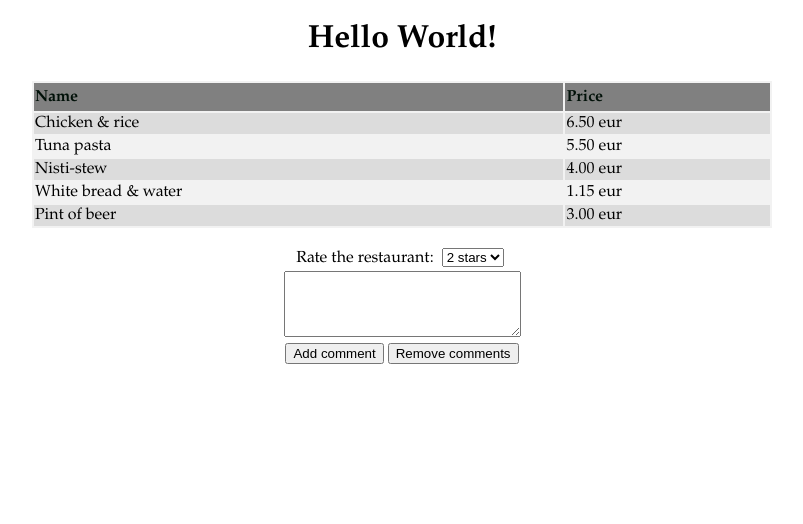
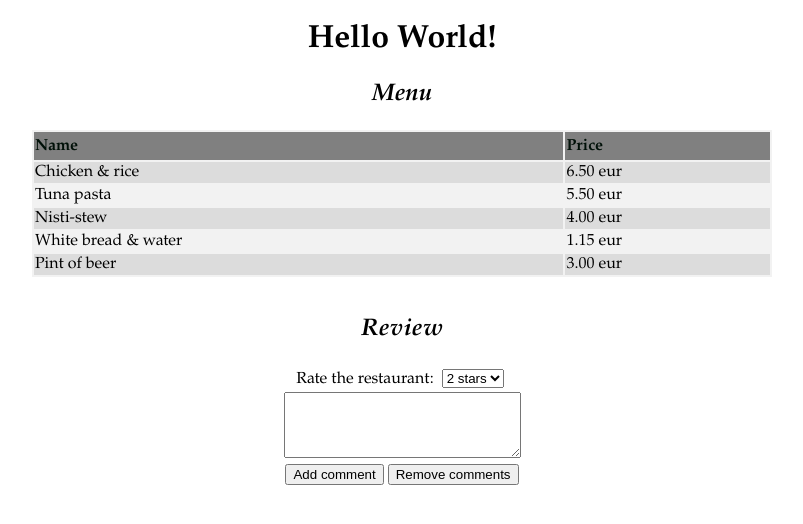
Before and after one commit to Lagipp/WebApplications-week2, a website built with Parcel: page index.html in a window 1280 px wide. Shown: the whole page, without its empty margins (238-1041 px from the left). Built offline with nearby package versions, Linux system fonts and the light colour scheme.

Commit message:
added missing headers

```diff
--- a/index.css
+++ b/index.css
@@ -1,5 +1,9 @@
 body {
   font-family: Garamond;
+}
+
+.header {
+  font-style: italic;
 }
 
 #menu-table {
--- a/index.html
+++ b/index.html
@@ -11,6 +11,7 @@
       <h1>Hello World!</h1>
 
       <div>
+        <h2 class="header">Menu</h2>
         <table id="menu-table">
           <tr>
             <th>Name</th>
@@ -40,6 +41,8 @@
       </div>
 
       <div>
+        <br />
+        <h2 class="header">Review</h2>
         <ul id="unordered-list"></ul>
 
         <label for="rating">Rate the restaurant:</label>
```
